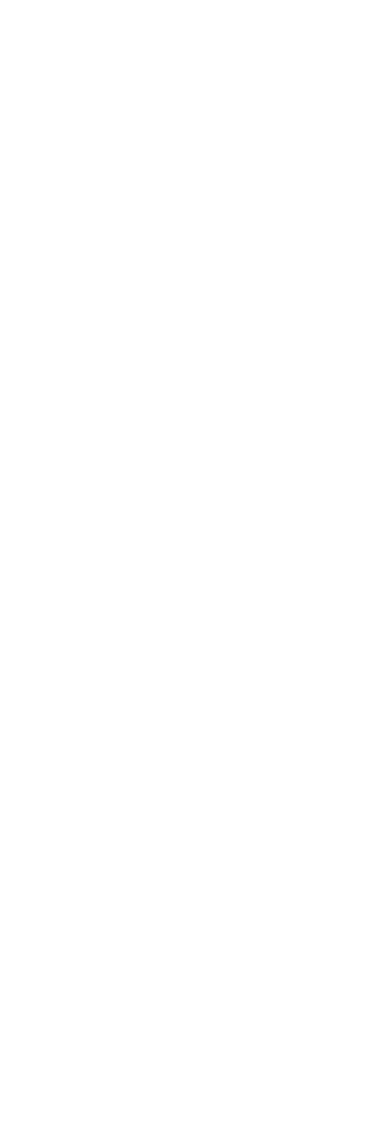
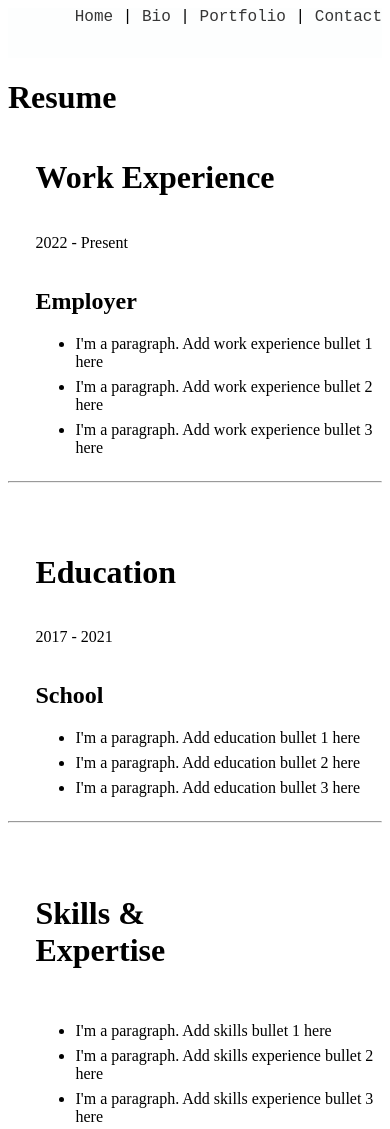
Before and after one commit to fang10000/Unit1.Block9.Personal-website, a plain HTML site: page about.html in a window 390 px wide. Shown: the top 1129 px of the page. Before the commit the page ends 844 px from the top, so only its background shows below. Drawn offline with Linux system fonts and the light colour scheme.

Commit message:
homework due submission

```diff
--- a/about.html
+++ b/about.html
@@ -4,17 +4,66 @@
     <meta charset="UTF-8">
     <meta name="viewport" content="width=device-width, initial-scale=1.0">
     <title>About</title>
-    <link href="style.css" rel="stylesheet" type="text/css">
+    <link href="style-bio.css" rel="stylesheet" type="text/css">
 </head>
-<!-- <header>
+<header>
     <nav>
             <a href="index.html">Home</a> |
             <a href="about.html">Bio</a> |
             <a href="portfolio.html">Portfolio</a> |
             <a href="contact.html">Contact</a>
     </nav>
-</header> -->
+</header>
 <body>
-
-</body>
+    <h1> Resume </h1>
+    <div class="container">
+        <div class="category">
+            <h1>Work Experience</h1>
+        </div>
+        <div class="timeframe">
+            <p>2022 - Present</p>
+        </div>
+        <div class="item">
+            <h2> Employer</h2>
+            <ul>
+                <li>I'm a paragraph. Add work experience bullet 1 here</li>
+                <li>I'm a paragraph. Add work experience bullet 2 here</li>
+                <li>I'm a paragraph. Add work experience bullet 3 here</li>
+            </ul>
+        </div>
+    </div>
+    <hr style="margin-bottom: 50px;">
+    <div class="container">
+        <div class="category">
+            <h1>Education</h1>
+        </div>
+        <div class="timeframe">
+            <p>2017 - 2021</p>
+        </div>
+        <div class="item">
+            <h2> School</h2>
+            <ul>
+                <li>I'm a paragraph. Add education bullet 1 here</li>
+                <li>I'm a paragraph. Add education bullet 2 here</li>
+                <li>I'm a paragraph. Add education bullet 3 here</li>
+            </ul>
+        </div>
+    </div>
+    <hr style="margin-bottom: 50px;">
+    <div class="container">
+        <div class="category">
+            <h1 style="margin-right: 200px;">Skills & Expertise</h1>
+        </div>
+        <div class="timeframe">
+            <p> </p>
+        </div>
+        <div class="item">
+            <ul>
+                <li>I'm a paragraph. Add skills bullet 1 here</li>
+                <li>I'm a paragraph. Add skills experience bullet 2 here</li>
+                <li>I'm a paragraph. Add skills experience bullet 3 here</li>
+            </ul>
+        </div>
+    </div>
+    <hr style="margin-bottom: 50px;">
 </html>
--- /dev/null
+++ b/style-bio.css
@@ -0,0 +1,86 @@
+header {
+    background-color: #FDFEFE;
+    height: 50px;
+    font-family: 'Courier New', Courier, monospace;
+    text-align: right;
+}
+
+nav a {
+    font-family: 'Courier New', Courier, monospace;
+    color: #363636ff;
+    text-decoration: none;
+}
+
+body {
+    animation: fadeInAnimation ease 1s;
+    animation-iteration-count: 1;
+    animation-fill-mode: forwards;
+}
+
+body {
+    animation: fadeInAnimation ease 1s;
+    animation-iteration-count: 1;
+    animation-fill-mode: forwards;
+}
+
+@keyframes fadeInAnimation {
+    0% {
+        opacity: 0;
+    }
+
+    100% {
+        opacity: 1;
+    }
+}
+
+.container {
+    display: flex;
+    flex-direction: row;
+    justify-content:flex-start;
+    flex-wrap: wrap;
+    margin-left: 20%;
+    /* background-color:red; */
+    }
+
+.category {
+    width: 400px;
+    margin-left: 20px;
+    /* border: 1px solid black; */
+}
+
+.timeframe {
+    width: 150px;
+    margin-left: 20px;
+    /* border: 1px solid black; */
+}
+
+    .item {
+    margin-left: 20px;
+    /* border: 1px solid black; */
+}
+
+li {
+    margin-bottom: 7px;
+}
+
+    @media only screen and (max-width: 480px) {
+        .container {
+            display: flex;
+            flex-direction: column;
+            flex-wrap: wrap;
+            margin-left: 2%;
+            /* background-color:red; */
+            }
+
+            .category {
+                width: 100%
+            }
+
+            .timeframe {
+                width: 100%;
+            }
+
+                .item {
+               width: 100%;
+            }
+    }
--- /dev/null
+++ b/style-portfolio.css
@@ -0,0 +1,82 @@
+
+header {
+    background-color: #FDFEFE;
+    height: 50px;
+    font-family: 'Courier New', Courier, monospace;
+    text-align: right;
+}
+
+nav a {
+    font-family: 'Courier New', Courier, monospace;
+    color: #363636ff;
+    text-decoration: none;
+}
+
+body {
+    animation: fadeInAnimation ease 1s;
+    animation-iteration-count: 1;
+    animation-fill-mode: forwards;
+}
+
+@keyframes fadeInAnimation {
+    0% {
+        opacity: 0;
+    }
+
+    100% {
+        opacity: 1;
+    }
+}
+
+.container {
+    display: grid;
+    grid-template-rows: repeat(3, 1fr);
+    grid-template-columns: repeat(2, 1fr);
+    grid-template-areas:
+        "item1 item2"
+        "item3 item4"
+        "item5 item6";
+    position: absolute;
+}
+
+.item1 {grid-area: item1;}
+.item2 {grid-area: item2;}
+.item3 {grid-area: item3;}
+.item4 {grid-area: item4;}
+.item5 {grid-area: item5;}
+.item6 {grid-area: item6;}
+
+p {
+    margin-right: 12%;
+    text-align: justify;
+}
+
+@media only screen and (max-width: 480px) {
+
+    .container {
+        display: grid;
+    grid-template-rows: repeat(6, 1fr);
+    grid-template-columns: repeat(1, 1fr);
+    grid-template-areas:
+        "item1"
+        "item2"
+        "item3"
+        "item4"
+        "item5"
+        "item6";
+    position: absolute;
+}
+
+.item1, .item2, .item3, .item4, .item5, .item6 {
+    width: 100%;
+    height: 275px;
+}
+
+img {
+    width: 275px;
+    margin-top: 0%;
+    margin-left:0%;
+
+}
+
+}
--- a/style.css
+++ b/style.css
@@ -1,11 +1,32 @@
-/* .container {
-display: flex;
-position: absolute;
-left: 50%;
-transform: translate(-50%,0);
-flex-direction: row;
-background-color:red;
-} */
+
+header {
+    background-color: #FDFEFE;
+    height: 50px;
+    font-family: 'Courier New', Courier, monospace;
+    text-align: right;
+}
+
+nav a {
+    font-family: 'Courier New', Courier, monospace;
+    color: #363636ff;
+    text-decoration: none;
+}
+
+body {
+    animation: fadeInAnimation ease 1s;
+    animation-iteration-count: 1;
+    animation-fill-mode: forwards;
+}
+
+@keyframes fadeInAnimation {
+    0% {
+        opacity: 0;
+    }
+
+    100% {
+        opacity: 1;
+    }
+}
 
 .container {
     display: grid;
@@ -20,12 +41,28 @@ background-color:red;
     /* background-color:red; */
 }
 
-.box1,
-.box2 {
+.box1 {
+    grid-area: box1
     flex: 50%;
     height: 575px;
     /* background-color: aqua;
     border: 2px solid black; */
+}
+
+.box2 {
+    grid-area: box2
+    flex: 50%;
+    height: 575px;
+    /* background-color: aqua;
+    border: 2px solid black; */
+}
+
+.footer {
+    grid-area: footer;
+    display: flex;
+    flex-direction: row;
+    justify-content: center;
+    flex-wrap: wrap;
 }
 
 .hello {
@@ -76,11 +113,6 @@ background-color:red;
     /* border: 2px solid black;  */
 }
 
-.footer {
-    flex: 25%;
-    background-color: darkorange;
-    border: 2px solid black;
-}
 
 img {
     width: auto;
@@ -105,7 +137,7 @@ img {
         left: 50%;
         transform: translate(-50%, 0);
         flex-direction: column;
-        background-color: red;
+        /* background-color: red; */
     }
 
     .box1 {
```
Also changed, not shown: index.html (+27 -15 lines), portfolio.html (+14 -20 lines), 2 other files.
